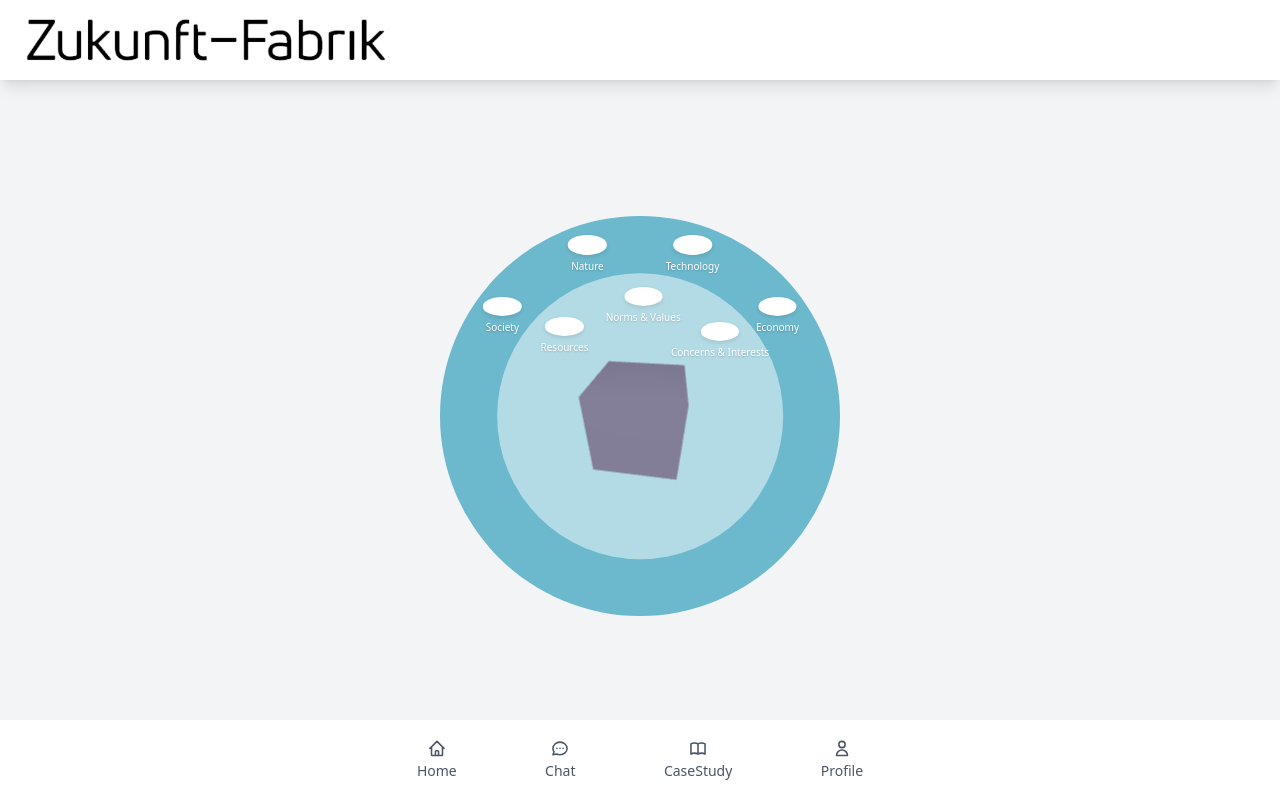
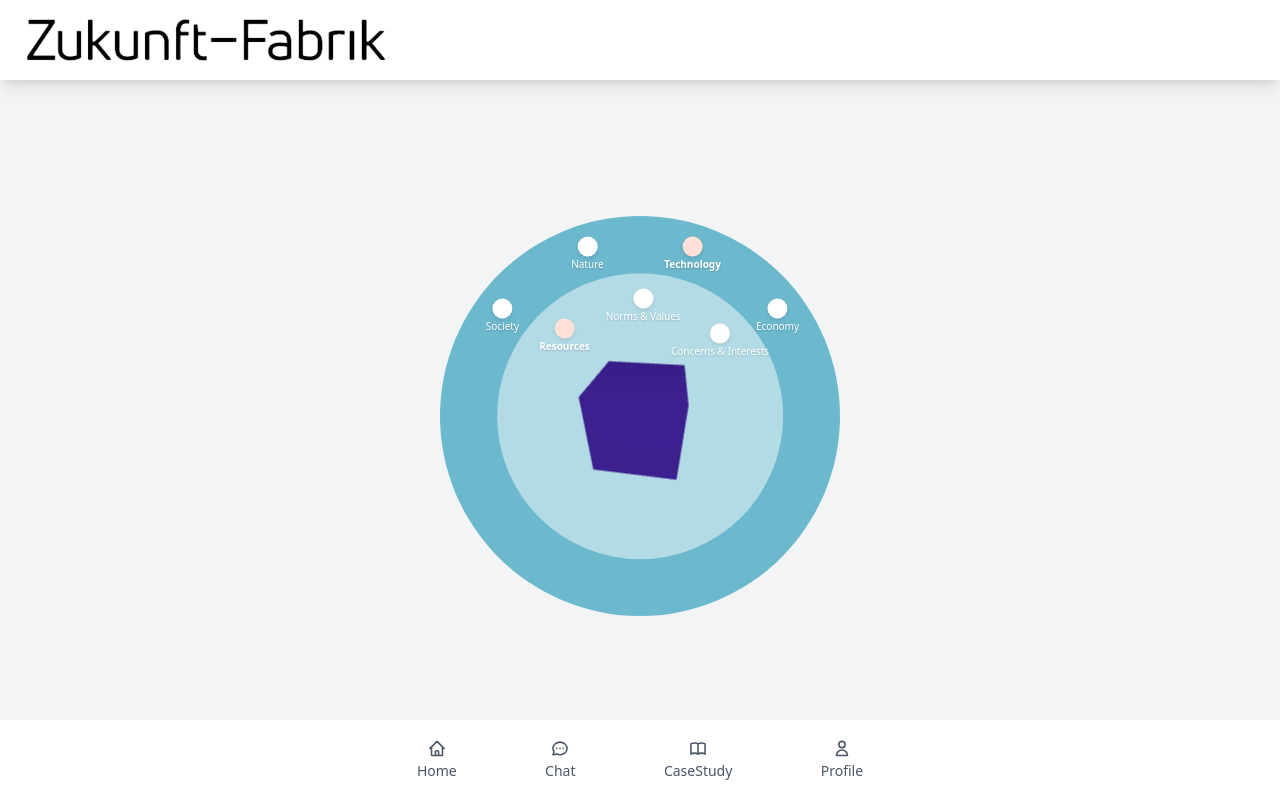
Before and after one commit to minlfk/Hackathon_25, a React (Vite) app in the folder hack25/: page / in a window 1280 px wide. Built offline with nearby package versions, Linux system fonts and the light colour scheme.

Commit message:
ready to be peployed

```diff
--- a/hack25/src/components/ChatPage.jsx
+++ b/hack25/src/components/ChatPage.jsx
@@ -15,7 +15,7 @@ const ChatPage = () => {
     setInput("");
 
     try {
-      const response = await fetch("/chat", {
+      const response = await fetch("tmp-gresfbded4dyfvg6.canadacentral-01.azurewebsites.net", {
         method: "POST",
         headers: {
           "Content-Type": "application/json",
@@ -72,7 +72,7 @@ const ChatPage = () => {
                 placeholder="Type a message..."
                 value={input}
                 onChange={(e) => setInput(e.target.value)}
-                className="flex-1 px-4 py-2 border border-gray-300 rounded-lg focus:ring-2 focus:ring-blue-600 focus:border-transparent"
+                className="flex-1 px-4 py-2 border text-black border-gray-300 rounded-lg focus:ring-2 focus:ring-blue-600 focus:border-transparent"
               />
               <button
                 onClick={sendMessage}
--- a/hack25/src/components/CircularInterface.jsx
+++ b/hack25/src/components/CircularInterface.jsx
@@ -4,8 +4,8 @@ import { useState } from 'react';
 
 const CircularInterface = () => {
   const [showCubeDetail, setShowCubeDetail] = useState(false);
-  const [selectedOuter, setSelectedOuter] = useState(null);
-  const [selectedInner, setSelectedInner] = useState(null);
+  const [selectedOuter, setSelectedOuter] = useState("technology");
+  const [selectedInner, setSelectedInner] = useState("resources");
 
   // Use consistent measurements
   const containerSize = 400;
@@ -66,15 +66,17 @@ const CircularInterface = () => {
     >
       <button
         style={{
-          width: '10px',
-          height: '10px',
-          backgroundColor: isSelected ? '#ffe1d7' : 'white', // New selected color
-          borderRadius: '50%',
-          boxShadow: '0 2px 4px rgba(0, 0, 0, 0.1)',
-          transition: 'all 0.2s ease',
-          border: 'none',
-          cursor: 'pointer',
-          marginBottom: '4px',
+            display: 'block',      // Prevents flexbox stretching
+            width: '20px',
+            aspectRatio: '1',      // Ensures a perfect circle
+            backgroundColor: isSelected ? '#ffe1d7' : 'white',
+            borderRadius: '50%',
+            boxShadow: '0 2px 4px rgba(0, 0, 0, 0.1)',
+            transition: 'all 0.2s ease',
+            border: 'none',
+            cursor: 'pointer',
+            padding: 0,            // Removes unnecessary padding
+            flexShrink: 0,
         }}
         onMouseEnter={(e) => {
           e.target.style.transform = 'scale(1.1)';
--- a/hack25/src/components/CubeDetail.jsx
+++ b/hack25/src/components/CubeDetail.jsx
@@ -3,6 +3,13 @@ import { OrbitControls, Text, useTexture } from '@react-three/drei';
 import { useState } from 'react';
 import { useNavigate } from 'react-router-dom';
 import zukunftLogo from '../assets/zukunft-fabrik-logo.png';
+import aiIcon from '../assets/ai.png';
+import sustainabilityIcon from '../assets/sustainability.png';
+import managementIcon from '../assets/management.png';
+import dataIcon from '../assets/data.png';
+import knowledgeIcon from '../assets/kowledge.png';
+import securityIcon from '../assets/security.png';
+import hsgIcon from '../assets/hsg.png';
 import BottomToolbar from './BottomToolbar';
 import BackButton from './BackButton';
 
@@ -11,9 +18,6 @@ function CubeFace({ position, rotation, color, hoverColor, label, route, navigat
 
   // Load the button texture
   const texture = useTexture(buttonImage || zukunftLogo);
-  // Random, was annoying my editor..
-  const hover = () => hoverColor;
-  hover();
 
   return (
     <group position={position} rotation={rotation}>
@@ -62,7 +66,7 @@ function CubeFace({ position, rotation, color, hoverColor, label, route, navigat
 
 function DetailedCube({ selectedPair }) {
   const navigate = useNavigate();
-  //const [hovered, setHovered] = useState(false);
+  const [hovered, setHovered] = useState(false);
 
   // Define cube colors for different pairs
   const getCubeColor = (outer, inner) => {
@@ -80,14 +84,25 @@ function DetailedCube({ selectedPair }) {
 
   // Define face configurations based on selected pair
   const getFaceConfig = (outer, inner) => {
+    if (outer === 'technology' && inner === 'resources') {
+      return [
+        { position: [0, 0, 0.61], rotation: [0, 0, 0], label: "AI", route: "/tech-resources/ai", buttonImage: aiIcon },
+        { position: [0, 0, -0.61], rotation: [0, Math.PI, 0], label: "Sustainability", route: "/tech-resources/sustainability", buttonImage: sustainabilityIcon },
+        { position: [0.61, 0, 0], rotation: [0, Math.PI / 2, 0], label: "Management", route: "/tech-resources/management", buttonImage: managementIcon },
+        { position: [-0.61, 0, 0], rotation: [0, -Math.PI / 2, 0], label: "Data", route: "/tech-resources/data", buttonImage: dataIcon },
+        { position: [0, 0.61, 0], rotation: [-Math.PI / 2, 0, 0], label: "Knowledge", route: "/tech-resources/knowledge", buttonImage: knowledgeIcon },
+        { position: [0, -0.61, 0], rotation: [Math.PI / 2, 0, 0], label: "Security", route: "/tech-resources/security", buttonImage: securityIcon }
+      ];
+    }
 
+    // Default face configuration for other combinations
     return [
-      { position: [0, 0, 0.61], rotation: [0, 0, 0], label: "Front", route: `/${outer}/${inner}/front`, buttonImage: zukunftLogo },
-      { position: [0, 0, -0.61], rotation: [0, Math.PI, 0], label: "Back", route: `/${outer}/${inner}/back`, buttonImage: zukunftLogo },
-      { position: [0.61, 0, 0], rotation: [0, Math.PI / 2, 0], label: "Right", route: `/${outer}/${inner}/right`, buttonImage: zukunftLogo },
-      { position: [-0.61, 0, 0], rotation: [0, -Math.PI / 2, 0], label: "Left", route: `/${outer}/${inner}/left`, buttonImage: zukunftLogo },
-      { position: [0, 0.61, 0], rotation: [-Math.PI / 2, 0, 0], label: "Top", route: `/${outer}/${inner}/top`, buttonImage: zukunftLogo },
-      { position: [0, -0.61, 0], rotation: [Math.PI / 2, 0, 0], label: "Bottom", route: `/${outer}/${inner}/bottom`, buttonImage: zukunftLogo }
+      { position: [0, 0, 0.61], rotation: [0, 0, 0], label: "Front", route: "/front", buttonImage: hsgIcon },
+      { position: [0, 0, -0.61], rotation: [0, Math.PI, 0], label: "Back", route: "/back", buttonImage: hsgIcon },
+      { position: [0.61, 0, 0], rotation: [0, Math.PI / 2, 0], label: "Right", route: "/right", buttonImage: hsgIcon },
+      { position: [-0.61, 0, 0], rotation: [0, -Math.PI / 2, 0], label: "Left", route: "/left", buttonImage: hsgIcon },
+      { position: [0, 0.61, 0], rotation: [-Math.PI / 2, 0, 0], label: "Top", route: "/top", buttonImage: hsgIcon },
+      { position: [0, -0.61, 0], rotation: [Math.PI / 2, 0, 0], label: "Bottom", route: "/bottom", buttonImage: hsgIcon }
     ];
   };
 
@@ -171,6 +186,7 @@ const CubeDetail = ({ onClose, selectedPair }) => {
         <div className="absolute top-8 left-1/2 transform -translate-x-1/2 text-white text-lg font-medium bg-purple-900 bg-opacity-50 px-4 py-2 rounded-full shadow-lg z-20">
           Turn the cube around
         </div>
+
         {/* Cube container - moved slightly to the left */}
         <div className="absolute left-0 w-3/4 h-full">
           <Canvas camera={{ position: [8, 8, 8], fov: 45 }}>
@@ -189,11 +205,11 @@ const CubeDetail = ({ onClose, selectedPair }) => {
 
         {/* Selection Visualization */}
         <SelectionVisualization selectedPair={selectedPair} />
-      </div >
+      </div>
 
       {/* Bottom Toolbar */}
-      < BottomToolbar />
-    </div >
+      <BottomToolbar />
+    </div>
   );
 };
 
```
Also changed, not shown: 2 other files (tests, documents, lock files or other folders).
